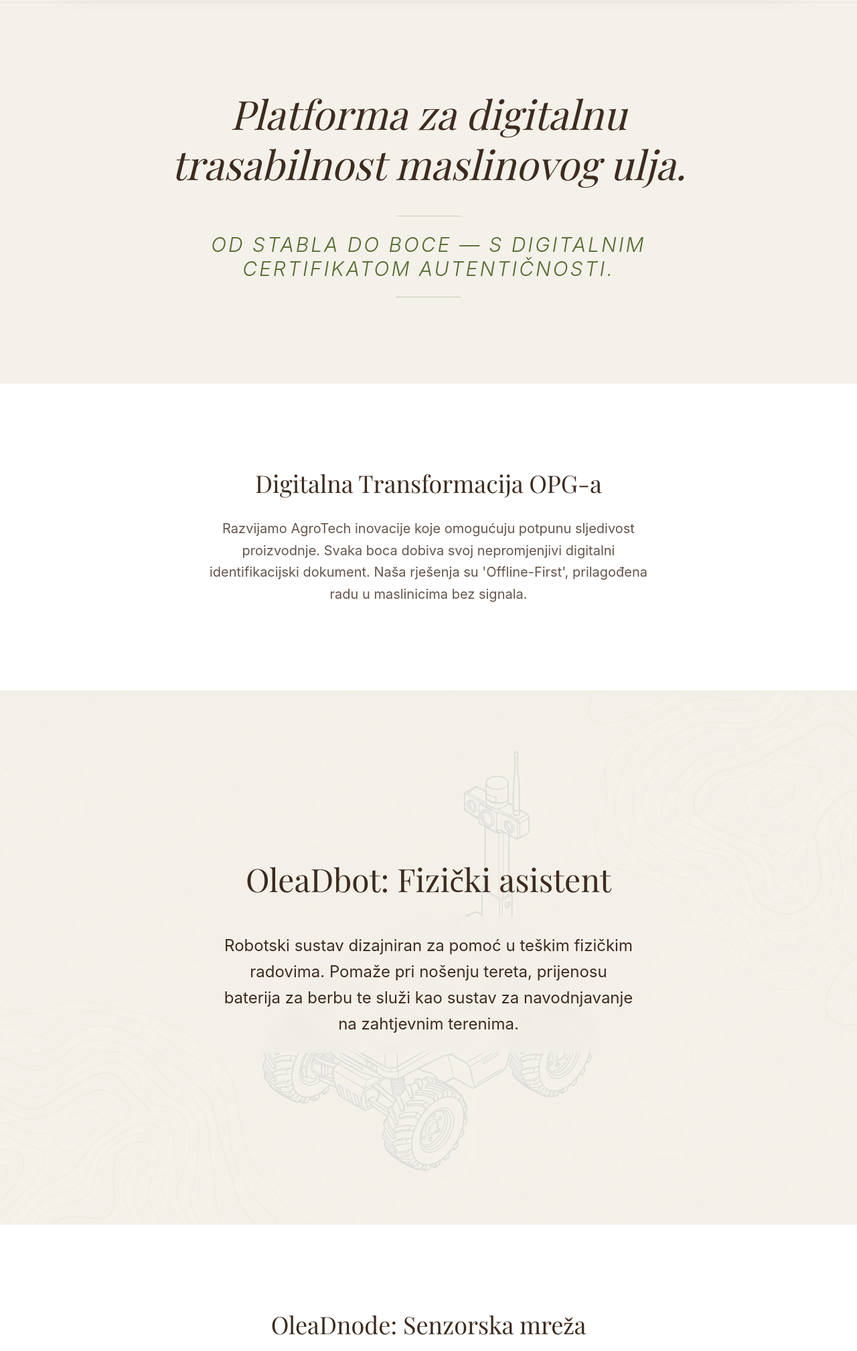
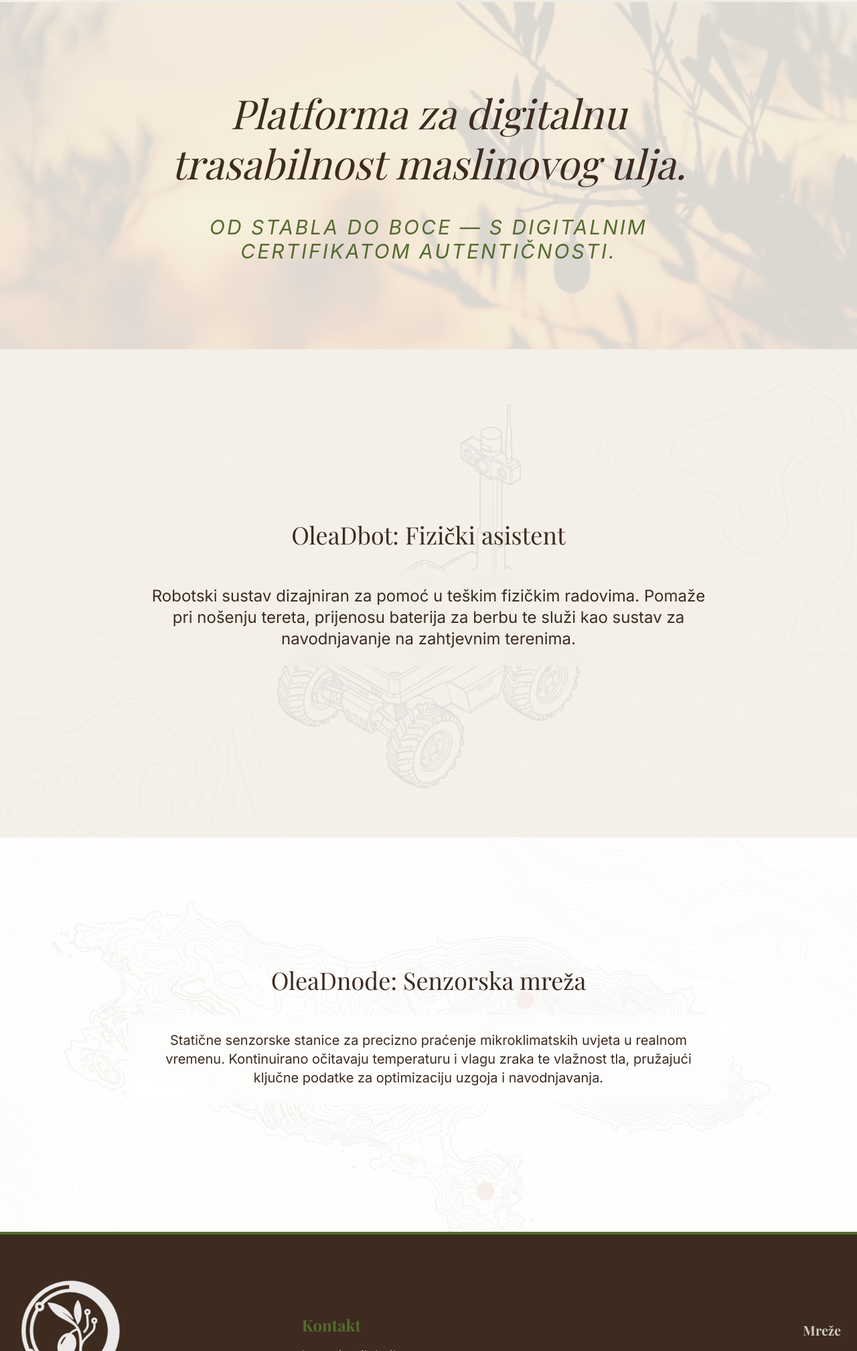
Before and after one commit to zerixmax/astroolead, an Astro site: page / in a window 1280 px wide. Shown: the part 783-2800 px from the top of the page at 67% size. Built offline with nearby package versions, Linux system fonts and the light colour scheme; Astro itself is replaced by a stand-in of ours; a web font is replaced by a local one.

Commit message:
feat: finalize senior architectural setup with background imagery and SEO

```diff
--- a/src/data/content.json
+++ b/src/data/content.json
@@ -11,7 +11,7 @@
   "sections": {
     "projekt": {
       "title": "Digitalna Transformacija OPG-a",
-      "description": "Razvijamo AgroTech inovacije koje omogućuju potpunu sljedivost proizvodnje. Svaka boca dobiva svoj nepromjenjivi digitalni identifikacijski dokument. Naša rješenja su 'Offline-First', prilagođena radu u maslinicima bez signala."
+      "description": "Razvijamo AgroTech inovacije koje omogućuju potpunu sljedivost proizvodnje. Svaka boca dobiva svoj nepromjenjivi digitalni identifikacijski dokument. Naša rješenja su 'Offline-First', prilagođena radu u dalmatinskim maslinicima bez signala."
     },
     "oleadbot": {
       "title": "OleaDbot: Fizički asistent",
--- a/src/pages/index.astro
+++ b/src/pages/index.astro
@@ -6,7 +6,10 @@ import Slideshow from '../components/Slideshow.astro';
 import Footer from '../components/Footer.astro';
 import content from '../data/content.json';
 
+// Uvoz slika
+import heroBg from '../assets/images/olive-hero-bg.webp';
 import botBg from '../assets/images/olead-bot-plan.webp';
+import nodeBg from '../assets/images/olead-otok-mapa.webp';
 ---
 
 <Layout
@@ -21,52 +24,35 @@ import botBg from '../assets/images/olead-bot-plan.webp';
       <Slideshow />
     </section>
 
-    <section class="py-32 px-6 border-t border-olea-olive/10">
-      <div class="max-w-4xl mx-auto text-center space-y-10">
-        <h1 class="text-4xl md:text-6xl font-serif text-olea-earth leading-tight italic">
-          {content.hero.title}
-        </h1>
-        <div class="flex flex-col items-center gap-6">
-          <div class="h-px w-24 bg-olea-olive/30"></div>
-          <p class="text-xl md:text-3xl font-sans text-olea-olive tracking-widest uppercase italic font-light">
-            {content.hero.subtitle}
-          </p>
-          <div class="h-px w-24 bg-olea-olive/30"></div>
-        </div>
+    <section class="relative py-32 px-6 bg-olea-sand overflow-hidden">
+      <div class="absolute inset-0 z-0 opacity-10 pointer-events-none">
+        <Image src={heroBg} alt="" class="w-full h-full object-cover" />
+      </div>
+      <div class="relative z-10 max-w-4xl mx-auto text-center space-y-10">
+        <h1 class="text-4xl md:text-6xl font-serif text-olea-earth leading-tight italic">{content.hero.title}</h1>
+        <p class="text-xl md:text-3xl font-sans text-olea-olive tracking-widest uppercase italic">{content.hero.subtitle}</p>
       </div>
     </section>
 
-    <section id="projekt" class="py-32 px-6 bg-white border-t border-olea-olive/5">
-      <div class="max-w-4xl mx-auto text-center">
-        <h2 class="text-4xl font-serif text-olea-earth mb-8">{content.sections.projekt.title}</h2>
-        <p class="text-xl text-olea-earth/80 leading-relaxed max-w-2xl mx-auto font-sans">
-          {content.sections.projekt.description}
-        </p>
+    <section id="oleadbot" class="relative py-64 px-6 bg-olea-sand border-t border-olea-olive/5 overflow-hidden flex items-center">
+      <div class="absolute inset-0 z-0 opacity-15 pointer-events-none">
+        <Image src={botBg} alt="" class="w-full h-full object-cover" />
+      </div>
+      <div class="relative z-10 max-w-4xl mx-auto text-center">
+        <h2 class="text-4xl font-serif mb-8">{content.sections.oleadbot.title}</h2>
+        <p class="text-xl md:text-2xl bg-olea-sand/60 backdrop-blur-sm p-6 rounded-lg">{content.sections.oleadbot.description}</p>
       </div>
     </section>
 
-    <section id="oleadbot" class="relative py-64 px-6 bg-olea-sand border-t border-olea-olive/5 overflow-hidden min-h-[70vh] flex items-center">
-      <div class="absolute inset-0 z-0 opacity-15 pointer-events-none">
-        <Image src={botBg} alt="" class="w-full h-full object-cover" />
+    <section id="oleadnode" class="relative py-48 px-6 bg-white border-t border-olea-olive/5 overflow-hidden">
+      <div class="absolute inset-0 z-0 opacity-10 pointer-events-none">
+        <Image src={nodeBg} alt="" class="w-full h-full object-cover" />
       </div>
-
-      <div class="relative z-10 max-w-4xl mx-auto text-center">
-        <h2 class="text-4xl md:text-5xl font-serif text-olea-earth mb-8">{content.sections.oleadbot.title}</h2>
-        <p class="text-xl md:text-2xl text-olea-earth leading-relaxed max-w-2xl mx-auto font-sans bg-olea-sand/60 backdrop-blur-sm p-6 rounded-lg">
-          {content.sections.oleadbot.description}
-        </p>
-      </div>
-    </section>
-
-    <section id="oleadnode" class="py-32 px-6 bg-white border-t border-olea-olive/5">
-      <div class="max-w-4xl mx-auto text-center">
-        <h2 class="text-4xl font-serif text-olea-earth mb-8">{content.sections.oleadnode.title}</h2>
-        <p class="text-xl text-olea-earth/80 leading-relaxed max-w-2xl mx-auto font-sans">
-          {content.sections.oleadnode.description}
-        </p>
+      <div class="relative z-10 max-w-4xl mx-auto text-center text-olea-earth">
+        <h2 class="text-4xl font-serif mb-8">{content.sections.oleadnode.title}</h2>
+        <p class="text-xl bg-white/60 backdrop-blur-sm p-6 rounded-lg">{content.sections.oleadnode.description}</p>
       </div>
     </section>
   </main>
-
   <Footer />
 </Layout>
```
